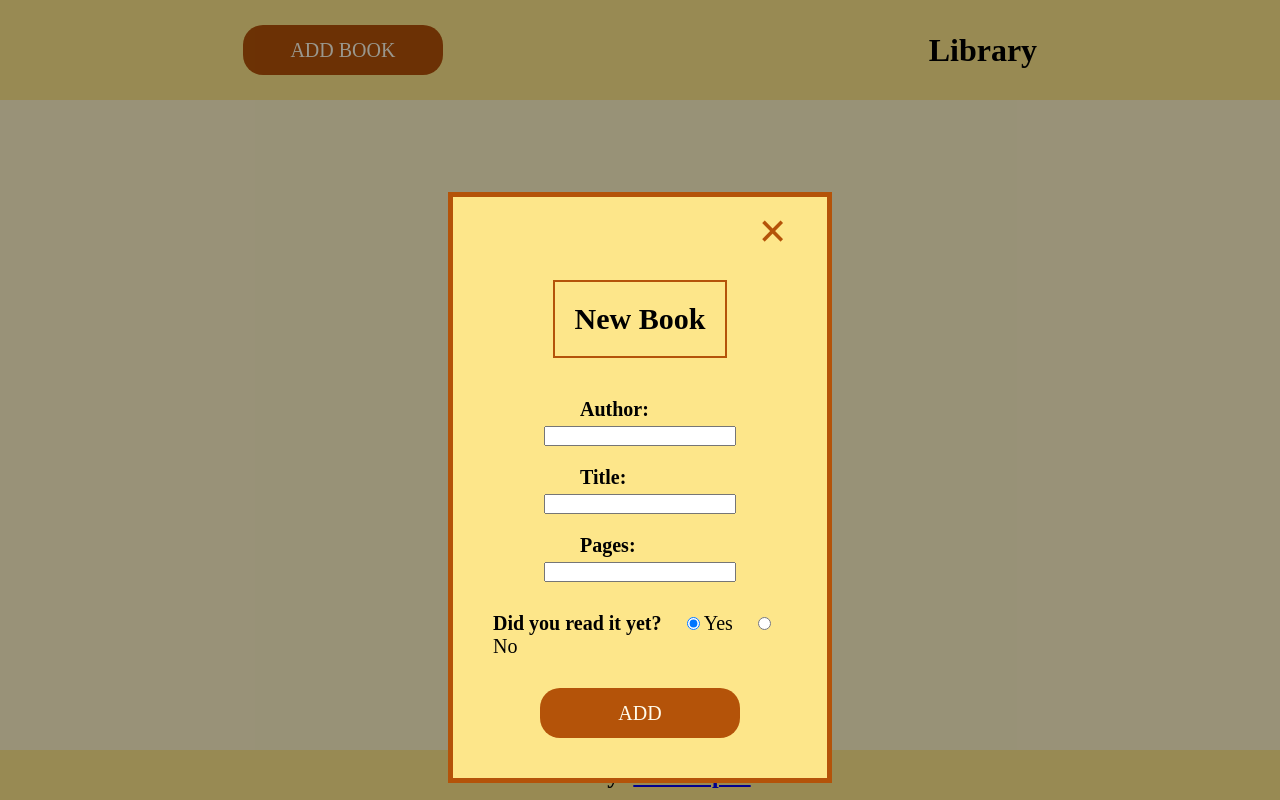
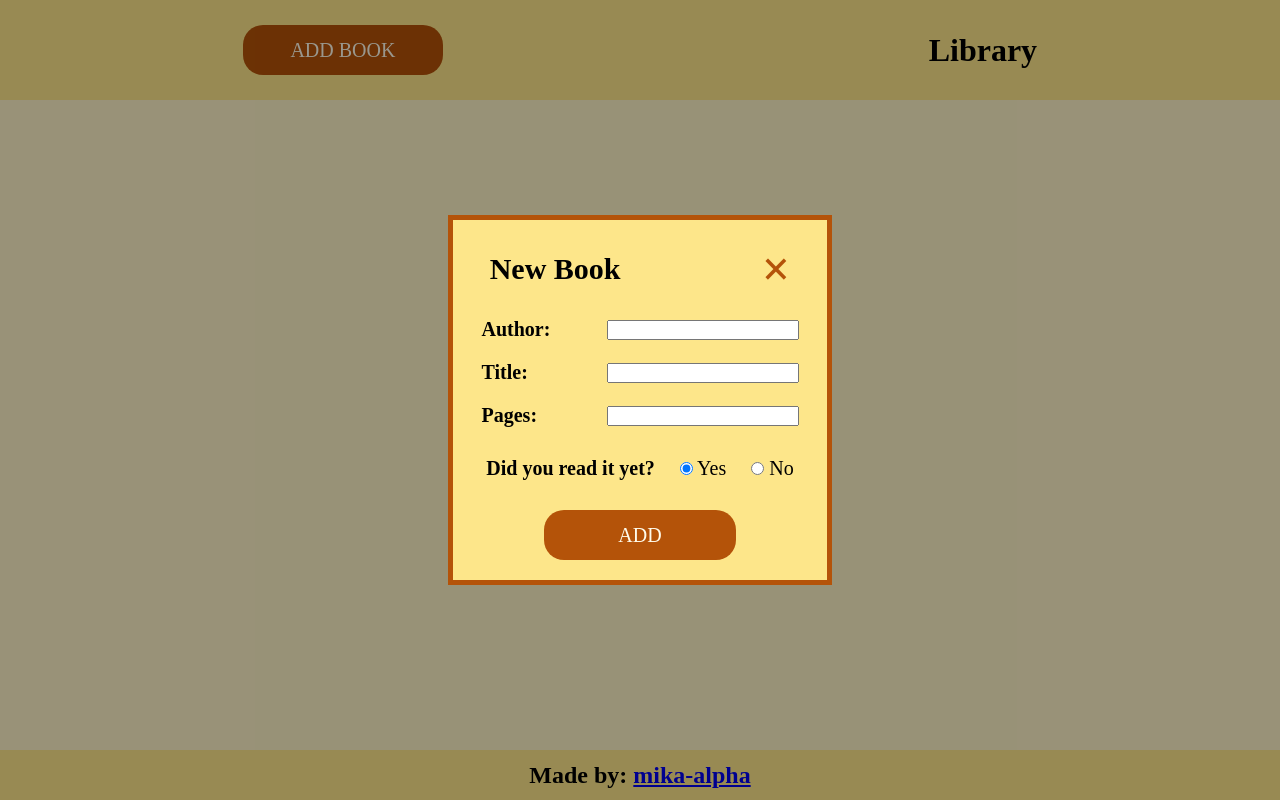
Before and after one commit to mika-alpha/library, a plain HTML site: page index.html in a window 1280 px wide. Drawn offline with Linux system fonts and the light colour scheme; a web font is replaced by a local one.

Commit message:
Organize modal header

```diff
--- a/index.html
+++ b/index.html
@@ -23,9 +23,11 @@
 
     <div class="modal">
         <div class="modal-content">
-            <div class="modal-header"><span class="close">&times;</span></div>
 
-            <h2>New Book</h2>
+            <div class="modal-header">
+                <h2>New Book</h2>
+                <span class="close">&times;</span>
+            </div>
 
             <div class="form-row">
                 <label for="author">Author: </label>
--- a/style.css
+++ b/style.css
@@ -94,8 +94,10 @@ body{
     z-index: 1; /* Sit on top */
     width: 100%; /* Full width */
     height: 100%; /* Full height */
-    background-color: rgb(0,0,0); /* Fallback color */
     background-color: rgba(0,0,0,0.4); /* Black w/ opacity */
+    display: flex;
+    align-items: center;
+    justify-content: center;
 }
 
 .modal-content {
@@ -107,25 +109,23 @@ body{
     font-size: 20px;
     background-color: var(--bone);
     border: 5px solid var(--woodish);
-    margin: 15% auto; /* 15% from the top and centered */
-    padding: 5px 40px 40px 40px;
-    width: 30%; /* Could be more or less, depending on screen size */
-}
-
-.modal-content h2{
-    margin-bottom: 20px;
-    border: 2px solid var(--woodish);
+    width: 30vw;
     padding: 20px;
 }
 
 .modal-header{
-    align-self: flex-end;
-    justify-self: flex-start;
+    display: flex;
+    justify-content: space-between;
+    width: 90%
+}
+
+.modal-header h2{
+    align-self: center;
 }
 
 .close {
+    display: block;
     color: var(--woodish);
-    float: right;
     font-size: 50px;
     font-weight: bold;
 }
@@ -136,3 +136,7 @@ body{
   text-decoration: none;
   cursor: pointer;
 }
+
+.modal .new-book{
+    width: 15vw;
+}
```
